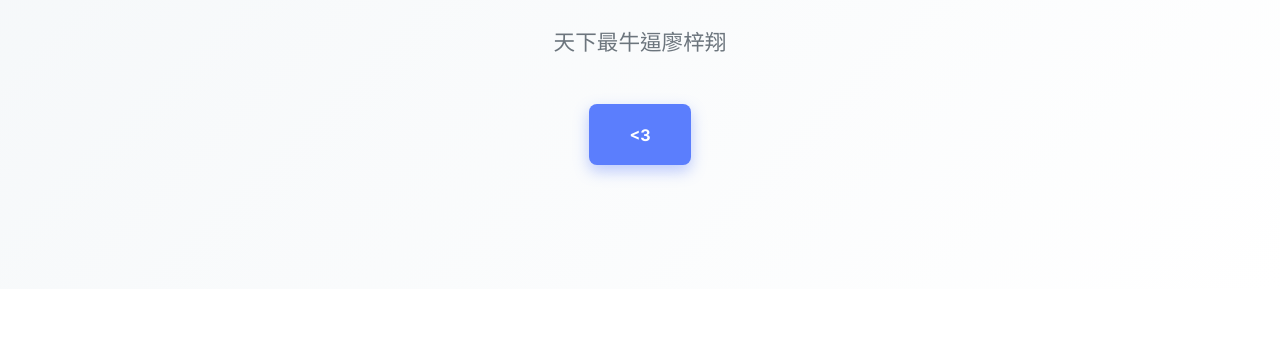
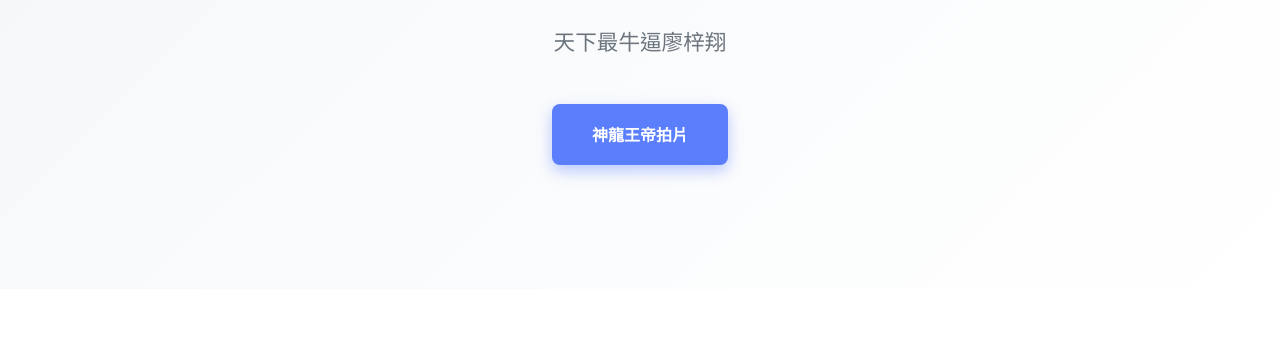
Before and after one commit to xul4y3oo/xiang2008, a plain HTML site: page index.html in a window 1280 px wide. Shown: the part 439-800 px from the top of the page. Drawn offline with Linux system fonts and the light colour scheme.

Commit message:
Update index.html

```diff
--- a/index.html
+++ b/index.html
@@ -22,7 +22,7 @@
         <div class="hero-content">
             <h1>who the fk u are</h1>
             <p>天下最牛逼廖梓翔</p>
-            <a href="https://www.youtube.com/watch?v=NDsO1LT_0lw" class="btn-primary"><3</a>
+            <a href="https://www.youtube.com/shorts/_JYk_xksaCY" class="btn-primary">神龍王帝拍片</a>
         </div>
     </main>
 
```
